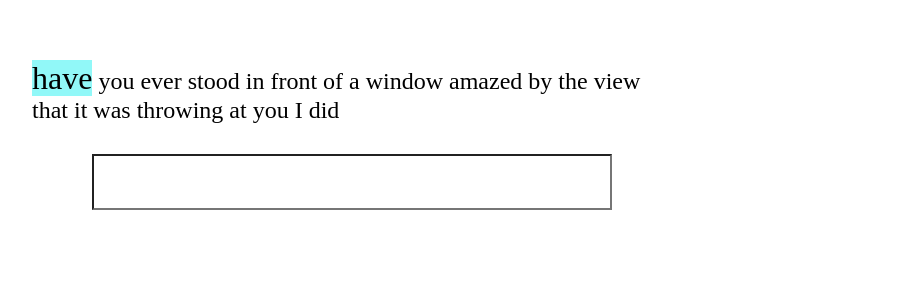
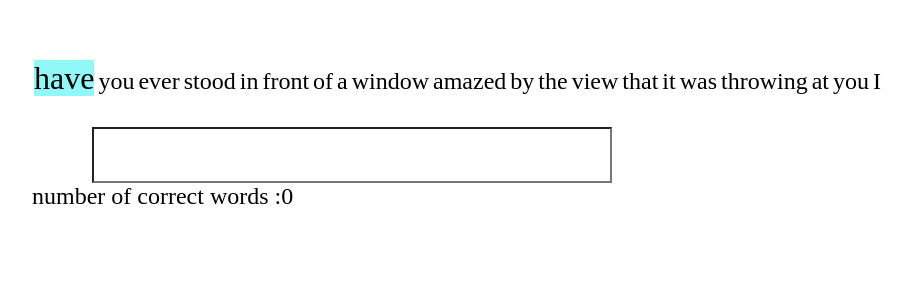
Before and after one commit to kavinkumar24071999/typebrighter, a React (Create React App) app: page / in a window 1280 px wide. Shown: the top 300 px of the page, without its empty margins (288-1198 px from the left). Built offline with nearby package versions, Linux system fonts and the light colour scheme; the HTML template or start-up script is replaced by a standard one.

Commit message:
Refactored and added tests

```diff
--- a/src/pages/Home.css
+++ b/src/pages/Home.css
@@ -23,6 +23,9 @@
     font-size: xx-large;
 
 }
+span{
+    margin: 2px 2px;
+}
 
 input {
     margin: 30px auto auto;
--- a/src/pages/Home.js
+++ b/src/pages/Home.js
@@ -3,7 +3,7 @@ import React from 'react';
 import {words} from '../models/words'
 import './Home.css'
 
-const MAXWORDCOUNT = 20;
+const MAX_WORD_COUNT = 19;
 
 class Home extends Component {
   actualWordStyle = {
@@ -15,10 +15,10 @@ class Home extends Component {
     this.state = {
       currentWord: "",
       selectedWord: "",
-      wordCurrentStyle: "highlight",
+      selectedWordStyle: "highlight",
       wordCount: 0,
       correctWordCount: 0,
-      words: words
+      words: words,
     }
   }
 
@@ -26,6 +26,7 @@ class Home extends Component {
     return <div className={'home'}>
       {this.getRandomWords()}
       {this.getInputTextBox()}
+      number of correct words :{this.state.correctWordCount}
     </div>;
   }
 
@@ -34,13 +35,17 @@ class Home extends Component {
   }
 
   getRandomWords() {
-    this.state.wordCount > MAXWORDCOUNT && this.initialise()
-    return this.state.words.slice(0, 21).map((word, index) => {
+    this.state.wordCount > MAX_WORD_COUNT && this.initialise()
+    return (<div className={'words-bar'}>{this.state.words.slice(0, 20).map((word, index) => {
       return <span key={index} id={index}
-                   className={this.isSelected(index) ? this.state.wordCurrentStyle
-                     : this.actualWordStyle[index] ? this.actualWordStyle[index] : ""}> {word}
+                   className={this.getWordStatus(index)}>{word}
       </span>
-    })
+    })}</div>)
+  }
+
+  getWordStatus(index) {
+    return this.isSelected(index) ? this.state.selectedWordStyle
+      : this.actualWordStyle[index] ? this.actualWordStyle[index] : "default";
   }
 
   initialise() {
@@ -61,21 +66,23 @@ class Home extends Component {
   }
 
   handleWordChange(word) {
+
+    console.log(this.state.wordCount)
     if (this.completeCorrect(word)) {
       this.setState({correctWordCount: this.state.correctWordCount + 1})
       this.actualWordStyle[this.state.wordCount] = "correct"
     }
-    if (this.incorrect(word)) {
+    if (this.isIncorrect(word)) {
       this.actualWordStyle[this.state.wordCount] = "inCorrect"
-      this.setState({wordCurrentStyle: "inCorrect-highlight"})
+      this.setState({selectedWordStyle: "inCorrect-highlight"})
     }
     if (this.correctIncomplete(word)) {
-      this.setState({wordCurrentStyle: "highlight"})
+      this.setState({selectedWordStyle: "highlight"})
     }
     if (word.includes(" ")) {
       this.setState({currentWord: ""})
       this.setState({wordCount: this.state.wordCount + 1})
-      this.setState({wordCurrentStyle: "highlight"})
+      this.setState({selectedWordStyle: "highlight"})
       return
     }
     this.setState({currentWord: word})
@@ -89,7 +96,7 @@ class Home extends Component {
     return words[this.state.wordCount].includes(word) && words[this.state.wordCount].length > word.length;
   }
 
-  incorrect(word) {
+  isIncorrect(word) {
     return words[this.state.wordCount] !== (word.trim());
   }
 
```
Also changed, not shown: 1 other file (tests, documents, lock files or other folders).
